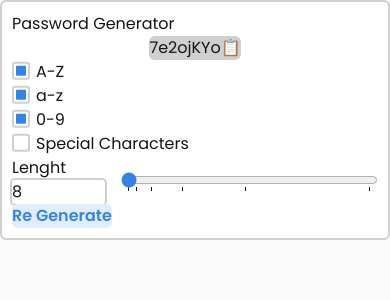
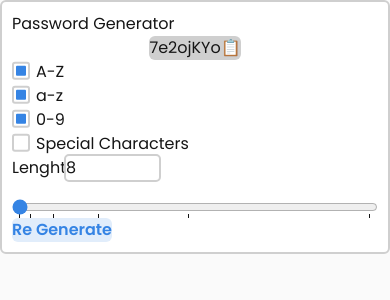
Before and after one commit to felipedobrinin/password_generator, a React (Vite) app: page / in a window 390 px wide. Shown: the top 300 px of the page. Built offline with nearby package versions, Linux system fonts and the light colour scheme.

Commit message:
Responsive behaviour for length slider

```diff
--- a/src/index.css
+++ b/src/index.css
@@ -32,13 +32,11 @@
 
 body {
   background-color: var(--background);
-
 }
 
 .app {
   margin: auto;
   width: min(100%, 600px);
-
 }
 
 
@@ -157,10 +155,15 @@ input[type="range"] {
   display: grid;
   grid-template-columns: min-content auto;
   gap: 1rem;
-
   align-items: center;
 }
 
+@media only screen and (max-width: 600px) {
+  .rangeform {
+    grid-template-columns: 1fr;
+    grid-template-rows: auto auto;
+  }
+}
 
 input[type="number"] {
   accent-color: var(--blue);
```
